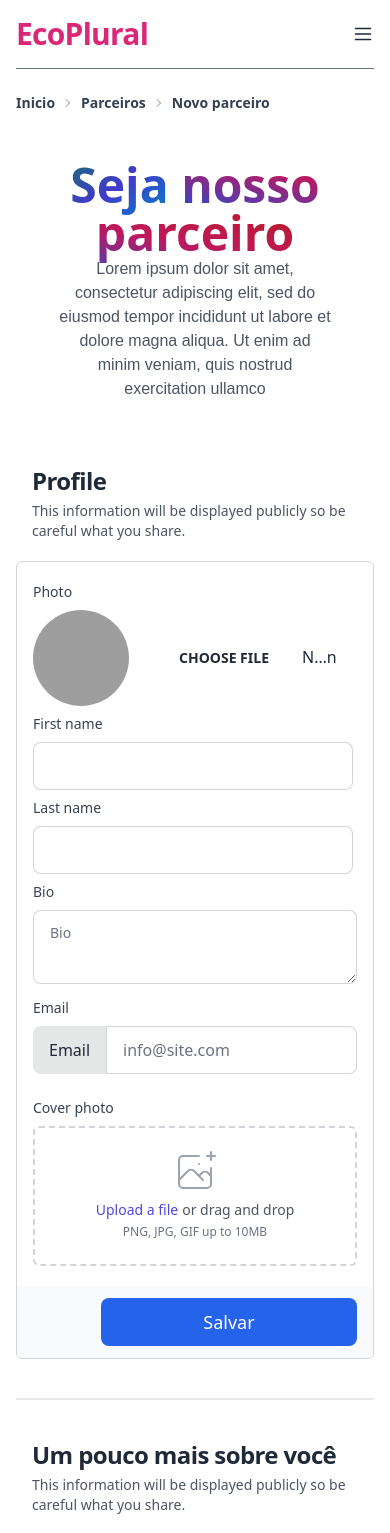
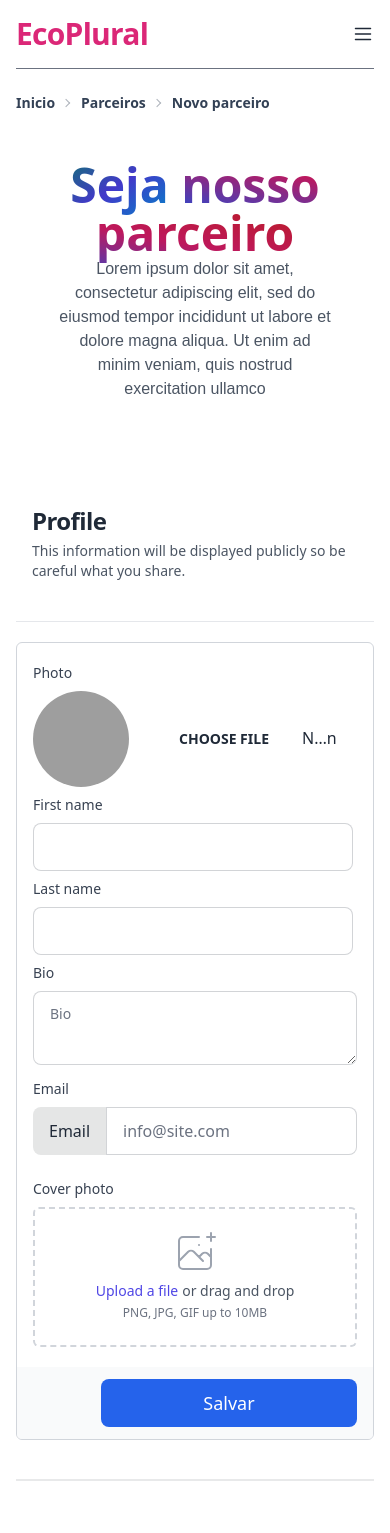
Before and after one commit to ngrpedro/nextapp, a Next.js app: page /partners/addPartner/form in a window 390 px wide. Shown: the top 1533 px of the page. Built offline with nearby package versions, Linux system fonts and the light colour scheme; grey boxes are pictures that could not be loaded.

Commit message:
style:: responsive partner form

```diff
--- a/src/components/partners/partnerForm.tsx
+++ b/src/components/partners/partnerForm.tsx
@@ -5,7 +5,7 @@ const PartnerForm = () => {
   return (
     <div className="space-y-8">
       <div className="md:grid md:grid-cols-3 md:gap-6 relative">
-        <div className="md:col-span-1">
+      <div className="md:col-span-1 py-10 md:py-0 sticky top-0 bg-white border-b md:border-none border-gray-200 z-[100]">
           <div className="px-4 sm:px-0 sticky top-6">
             <h3 className="text-2xl tracking-tight font-extrabold text-gray-800">
               Profile
@@ -151,7 +151,7 @@ const PartnerForm = () => {
       <div className="divider"></div>
 
       <div className="md:grid md:grid-cols-3 md:gap-6 relative">
-        <div className="md:col-span-1">
+        <div className="md:col-span-1 py-10 md:py-0 sticky top-0 bg-white border-b md:border-none border-gray-200 z-[100]">
           <div className="px-4 sm:px-0 sticky top-6">
             <h3 className="text-2xl tracking-tight font-extrabold text-gray-800">
               Um pouco mais sobre você
@@ -162,6 +162,7 @@ const PartnerForm = () => {
             </p>
           </div>
         </div>
+
         <div className="mt-5 md:col-span-2 md:mt-0">
           <form action="#" method="POST">
             <div className="overflow-hidden rounded-md border border-gray-300">
```
